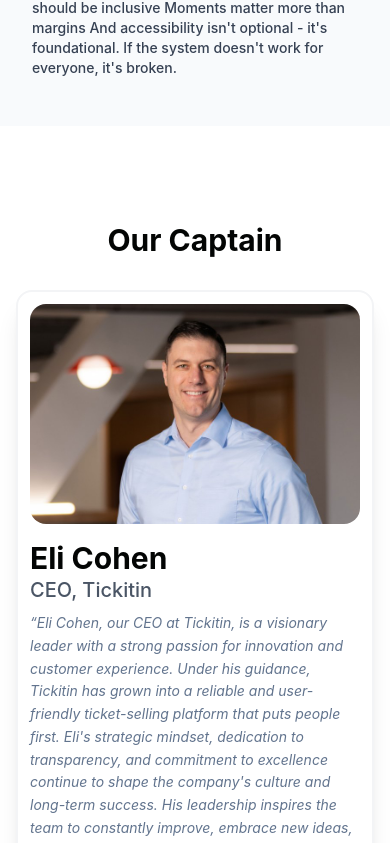
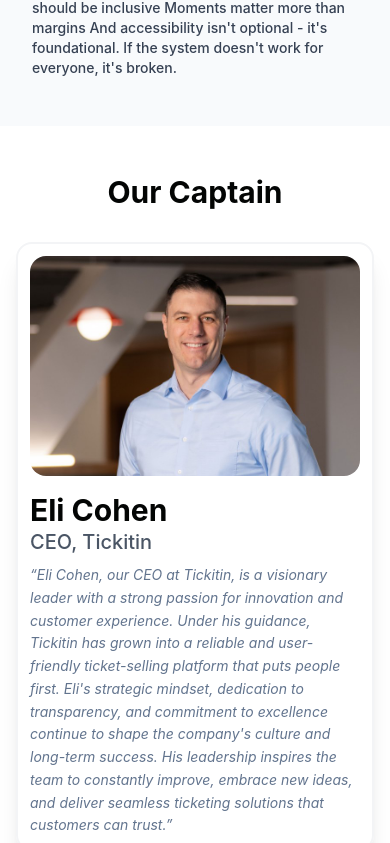
Before and after one commit to rakib00-dev/tickitin-website, a Vue app: page /about in a window 390 px wide. Shown: the part 1720-2563 px from the top of the page. Built offline with nearby package versions, Linux system fonts and the light colour scheme.

Commit message:
updated the our captain section

```diff
--- a/src/components/AboutPageComponents/OurCaptain.vue
+++ b/src/components/AboutPageComponents/OurCaptain.vue
@@ -1,5 +1,5 @@
 <template>
-  <section class="max-w-7xl mx-auto px-4 md:px-8 py-24 text-center">
+  <section class="max-w-7xl mx-auto px-4 md:px-8 py-12 md:py-24 text-center">
     <h2 class="text-3xl font-bold mb-8">Our Captain</h2>
     <div
       class="grid md:grid-cols-2 gap-4 p-3 border-2 rounded-2xl border-gray-100 shadow-xl place-items-center"
```
